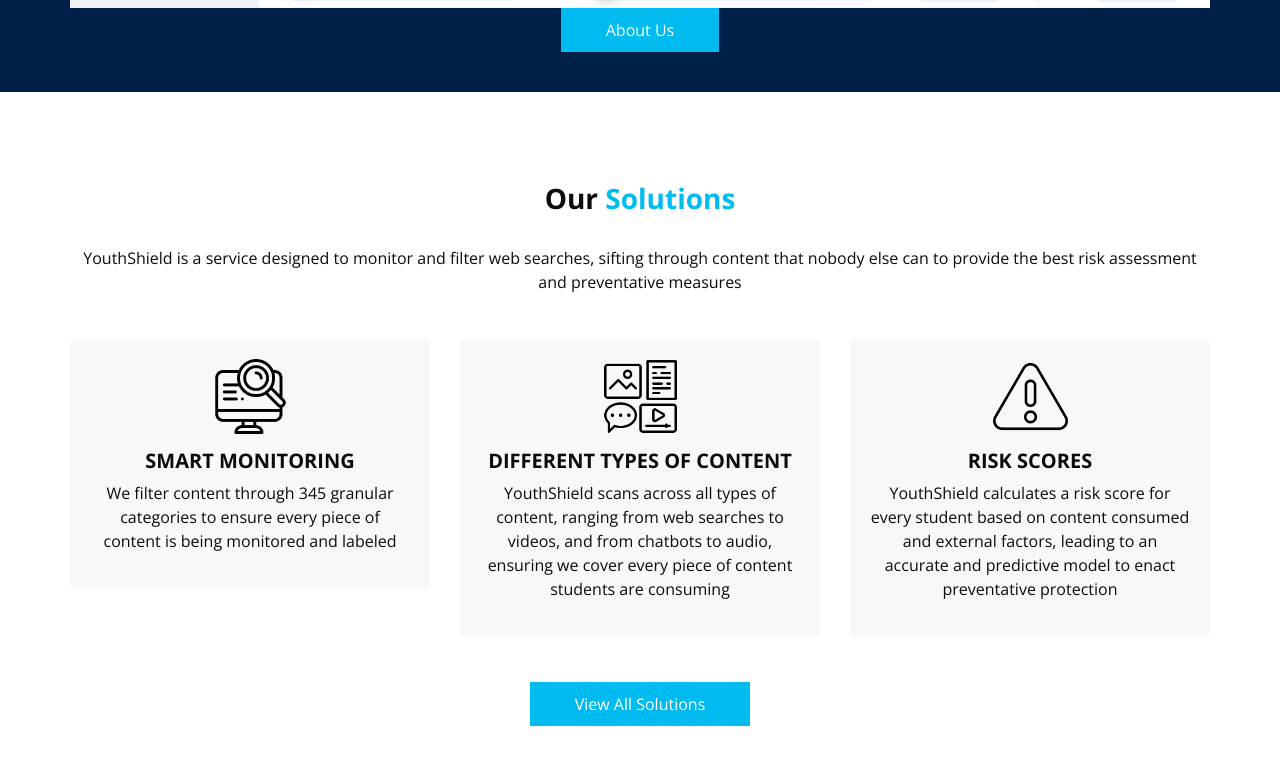
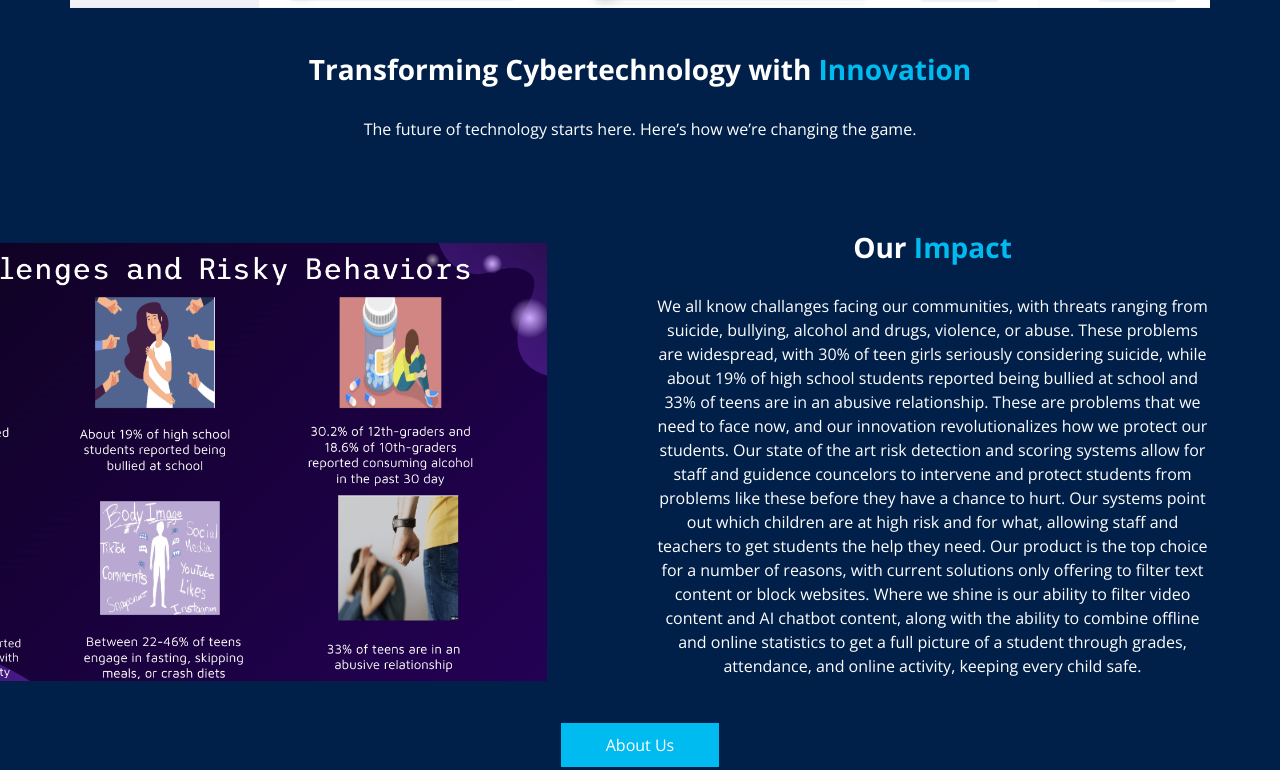
Before and after one commit to aaravkalra/ys, a website: page index.html in a window 1280 px wide. Shown: the part 2355-3125 px from the top of the page. Drawn offline with nearby package versions, Linux system fonts and the light colour scheme; some packages are replaced by stand-ins of ours.

Commit message:
Finished all

```diff
--- a/css/style.css
+++ b/css/style.css
@@ -1057,3 +1057,8 @@
   margin-left: -150px;
   margin-bottom: 50px;
 }
+.fullwidth2{
+  width: 140%;
+  margin-left: -300px;
+  margin-bottom: -525px;
+}
--- a/index.html
+++ b/index.html
@@ -153,6 +153,33 @@
         Our Model
       </h2>
       <img src="images/youthshieldpres.png" class="img-pres2">
+
+      <div class="heading_container heading_center">
+        <h2>
+          Transforming Cybertechnology with <span>Innovation</span>
+        </h2>
+        <p>
+          The future of technology starts here. Here’s how we’re changing the game.
+        </p>
+      </div>
+      <div class="row">
+        <div class="col-md-6">
+          <div class="img-box">
+            <img src="images/challanges.png" class="fullwidth2" alt="About YouthShield">
+          </div>
+        </div>
+        <div class="col-md-6">
+          <div class="heading_container heading_center">
+            <h2>
+              Our <span>Impact</span>
+            </h2>
+            <p>
+              We all know challanges facing our communities, with threats ranging from suicide, bullying, alcohol and drugs, violence, or abuse. These problems are widespread, with 30% of teen girls seriously considering suicide, while about 19% of high school students reported being bullied at school and 33% of teens are in an abusive relationship. These are problems that we need to face now, and our innovation revolutionalizes how we protect our students. Our state of the art risk detection and scoring systems allow for staff and guidence councelors to intervene and protect students from problems like these before they have a chance to hurt. Our systems point out which children are at high risk and for what, allowing staff and teachers to get students the help they need. Our product is the top choice for a number of reasons, with current solutions only offering to filter text content or block websites. Where we shine is our ability to filter video content and AI chatbot content, along with the ability to combine offline and online statistics to get a full picture of a student through grades, attendance, and online activity, keeping every child safe.
+            </p>
+          </div>
+        </div>
+
+      </div>
       <div class="btn-box">
         <a href="about.html">
           About Us
```
Also changed, not shown: images/challanges.png (added).
